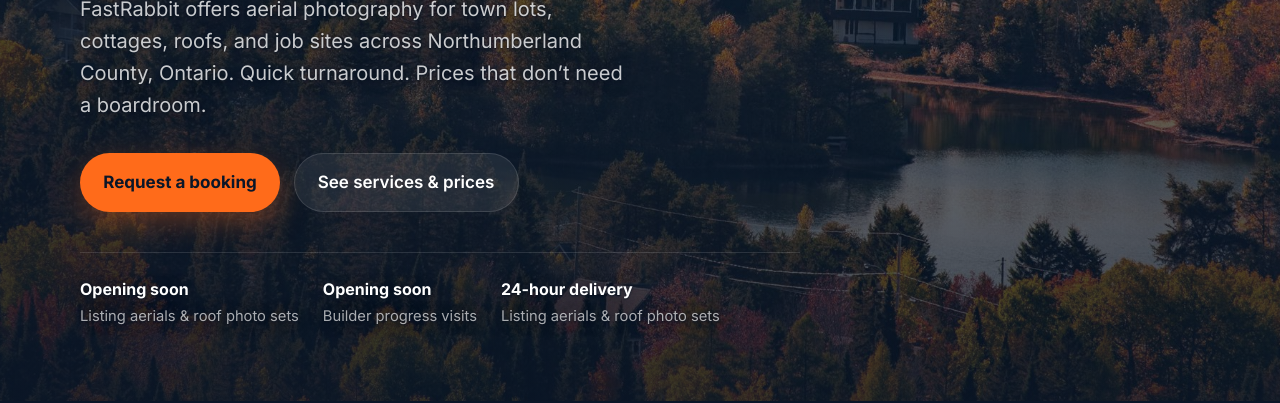
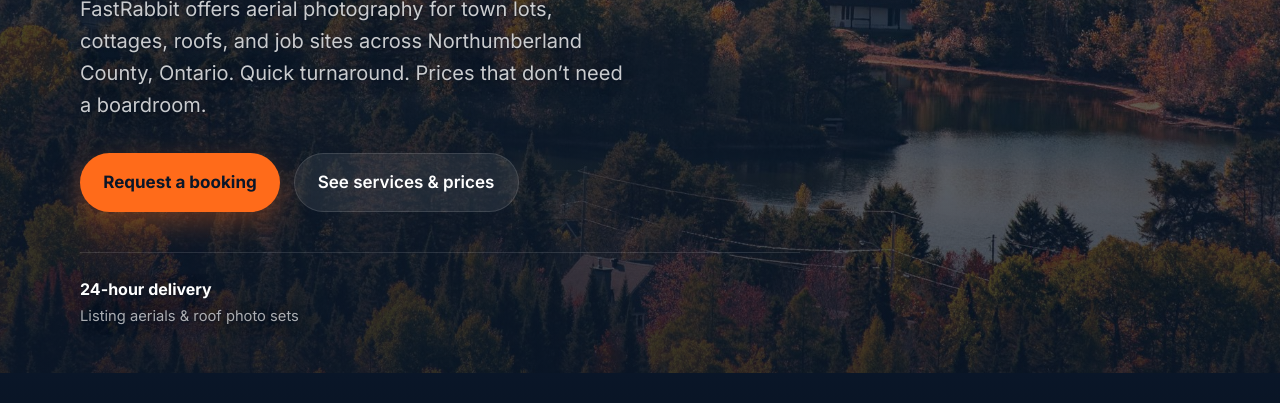
Before and after one commit to a990145570/fastrabbit-site, a plain HTML site: page index.html in a window 1280 px wide. Shown: the part 433-836 px from the top of the page. Drawn offline with Linux system fonts and the light colour scheme.

Commit message:
Home: drop Opening soon hero stats and tighten the banner

```diff
--- a/assets/css/split.css
+++ b/assets/css/split.css
@@ -192,3 +192,11 @@ a, .form-small, .form-disclaimer, .footer-fineprint, .footer-brand p {
 @media (max-width: 720px) {
   .home-community { padding-top: 1.75rem; padding-bottom: 1.75rem; }
 }
+
+
+/* Hero: after dropping the Opening soon stats, drop the tall min-height and tighten bottom padding so the banner hugs the remaining content. Image, fade and copy are unchanged. */
+.hero { min-height: 0; }
+.hero-content { padding-bottom: 2.75rem; }
+@media (max-width: 720px) {
+  .hero-content { padding-bottom: 2.25rem; }
+}
--- a/index.html
+++ b/index.html
@@ -67,14 +67,6 @@
           <a class="btn btn-ghost" href="services.html">See services &amp; prices</a>
         </div>
         <div class="hero-meta">
-          <div>
-            <strong>Opening soon</strong>
-            Listing aerials &amp; roof photo sets
-          </div>
-          <div>
-            <strong>Opening soon</strong>
-            Builder progress visits
-          </div>
           <div>
             <strong>24-hour delivery</strong>
             Listing aerials &amp; roof photo sets
```
